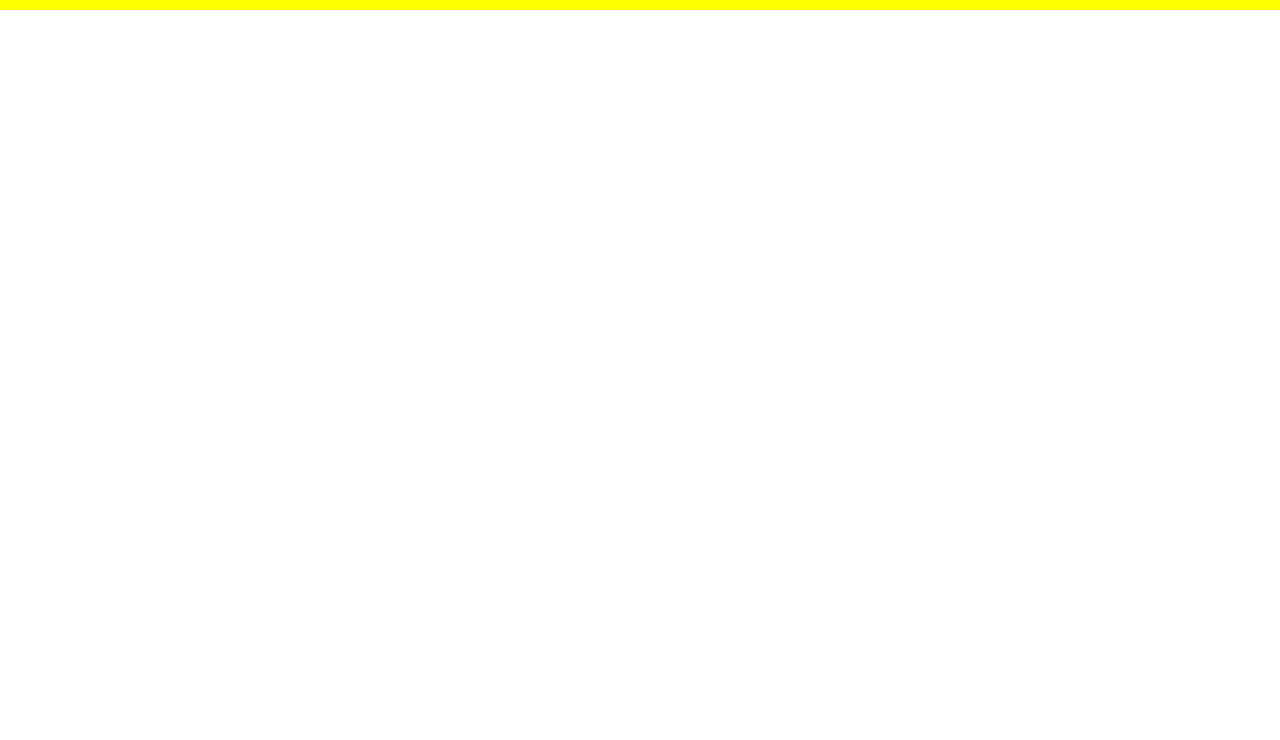
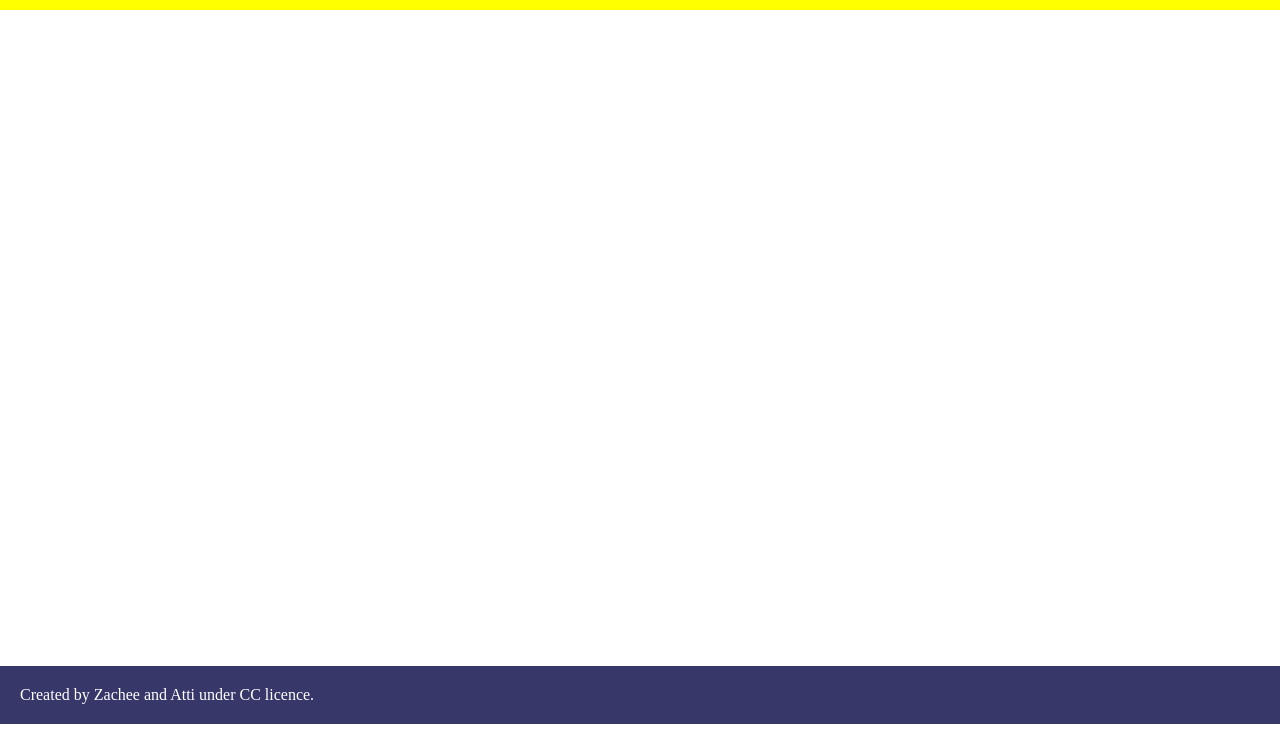
Before and after one commit to ishimwezachee/Scifi_movies-CP-2, a website built with webpack: page src/index.html in a window 1280 px wide. Shown: the part 70-810 px from the top of the page. Built offline with nearby package versions, Linux system fonts and the light colour scheme.

Commit message:
Add footer

```diff
--- a/src/index.html
+++ b/src/index.html
@@ -18,6 +18,8 @@
         </nav>
     </header>
     <main></main>
-    <footer></footer>
+    <footer>
+        <p>Created by Zachee and Atti under CC licence.</p>
+    </footer>
 </body>
 </html>
--- a/src/style.css
+++ b/src/style.css
@@ -29,3 +29,15 @@
   text-decoration: none;
   color: black;
 }
+
+main{
+  height: 80vh;
+}
+footer{
+  background-color: rgb(55, 55, 105);
+}
+
+footer p{
+  color: white;
+  padding: 20px;
+}
```
